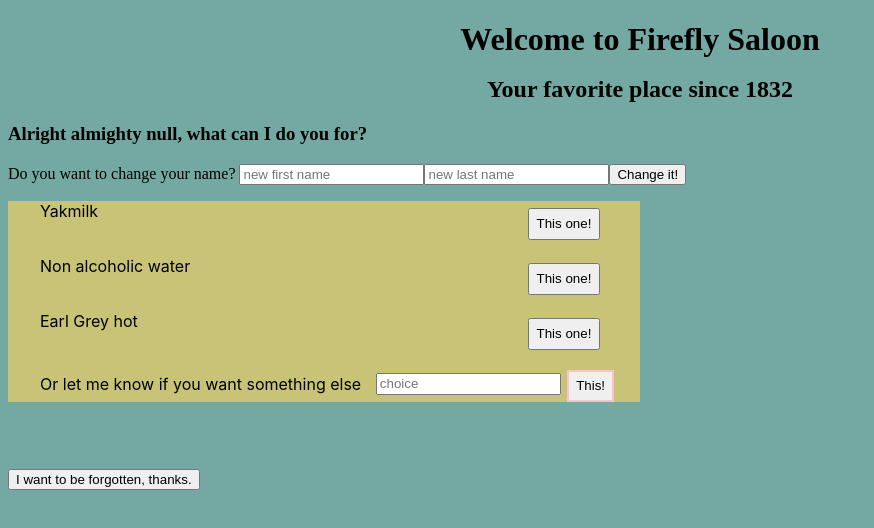
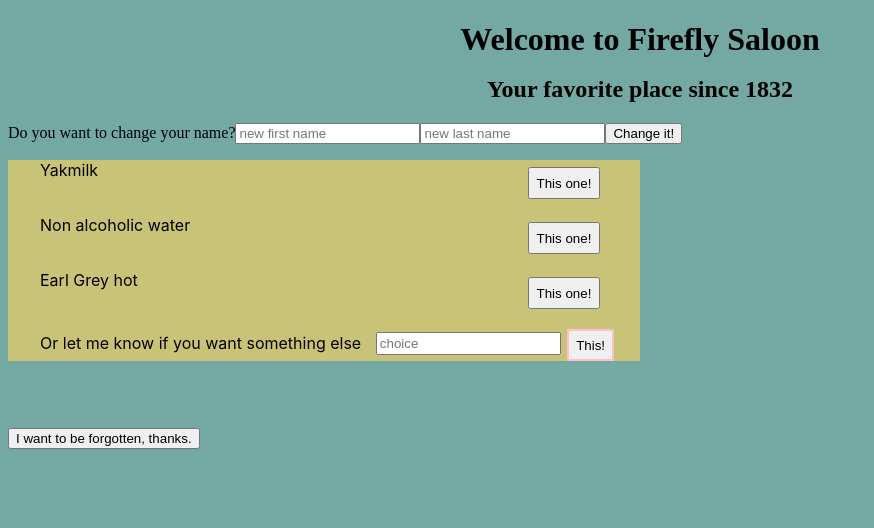
Before and after one commit to LadyLockheed/lab1Angular, an Angular app: page / in a window 1280 px wide. Both pictures are taken after a click on the button "Done!". Shown: the top 528 px of the page, without its empty margins (0-874 px from the left). Built offline with nearby package versions, Linux system fonts and the light colour scheme.

Commit message:
fixat forgotten, forgotten meddelande, the usual inkl annat

```diff
--- a/src/app/app.component.html
+++ b/src/app/app.component.html
@@ -1,4 +1,5 @@
 <app-header></app-header>
-<app-dialogue [displayStrangerText]="forgottenUser"></app-dialogue>
 
-<app-right-to-be-forgotten (forgetUser)="handleForgetUser()"></app-right-to-be-forgotten>
+<app-dialogue [displayStrangerText]="forgottenUser" (userLogedIn)="userLogedIn()"></app-dialogue>
+
+<app-right-to-be-forgotten [userIsForgotten]="forgottenUser" (forgetUser)="handleForgetUser()"></app-right-to-be-forgotten>
--- a/src/app/app.component.ts
+++ b/src/app/app.component.ts
@@ -1,4 +1,4 @@
-import { Component, } from '@angular/core';
+import { Component,Input } from '@angular/core';
 
 @Component({
   selector: 'app-root',
@@ -9,7 +9,12 @@ export class AppComponent {
   title = 'lab1Angular';
 
 
-  forgottenUser:boolean;
+userLogedIn(){
+  this.forgottenUser=false;
+}
+
+
+  forgottenUser;
   handleForgetUser(){
 
     console.log("från forgotten till app component är forgetuser: ", this.forgottenUser);
--- a/src/app/dialogue/dialogue.component.html
+++ b/src/app/dialogue/dialogue.component.html
@@ -1,9 +1,6 @@
-
-
-    <!-- <p>Displaystrangertext i dialogue: {{displayStrangerText}}</p>
-    <p>Displaybeverages är nu: {{displayBeverages}}</p> -->
 
     <!-- Visar strangertext och namninput formulär -->
+
     <div *ngIf="displayStrangerText">
 
         <h3>Howdy, stranger. Haven't seen your face around here before. What's your name?
@@ -16,10 +13,9 @@
 
     </div>
 
-
     <!-- Visar välkommen namn text -->
     <div *ngIf="displayNameText && !displayStrangerText">
-        <h3 >{{welcomeNameText}}</h3>
+       <h3 *ngIf="welcomeNameText">Alright almighty {{welcomeNameText}}. What can I do you for?</h3>
     </div>
 
     <!-- Visar the usual knapp -->
@@ -30,7 +26,7 @@
     <!-- Visar formulär för att ändra sitt namn -->
     <div *ngIf="displayChangeNameForm && !displayStrangerText">
 
-        Do you want to change your name?
+        <label>Do you want to change your name?</label>
         <input type="text" placeholder="new first name" (keyup)="onKeyUpChangeFirstName($event)">
 
         <input type="text" placeholder="new last name" (keyup)="onKeyUpChangeLastName($event)">
@@ -45,9 +41,6 @@
     </div>
 
 
-
-
-
     <!-- Visar text om man tar bort sitt namn -->
     <div *ngIf="forgottenUser && !displayStrangerText" class="forgetUser">
         {{glomdeUser}}
--- a/src/app/dialogue/dialogue.component.ts
+++ b/src/app/dialogue/dialogue.component.ts
@@ -17,7 +17,7 @@ export class DialogueComponent implements OnInit {
   displayBeverages:boolean=false;
   displayTheUsual:boolean=false;
   //ev ta bort denna och återanvänd displaystrangertext
-  @Input() forgottenUser:boolean;
+  // @Input() forgottenUser:boolean;
   glomdeUser:string="Du tog bort mig!";
   displayChangeNameForm:boolean=false;
   changedFirstName:string;
@@ -72,18 +72,24 @@ export class DialogueComponent implements OnInit {
   //knappen som sparar namnet man skrivit in
   saveNameButton(){
 
-  this.displayStrangerText=false;
-  this.displayNameText=true;
-  this.displayBeverages=true;
-  this.displayChangeNameForm=true;
+    this.displayStrangerText=false;
+    this.displayNameText=true;
+    this.displayBeverages=true;
+    this.displayChangeNameForm=true;
 
-  this.welcomeNameText="Alright almighty "+this.inputFirstName+", what can I do you for?"
+    //skriver ut välkomsttext
+    this.welcomeNameText=this.inputFirstName;
+
 
     //för att skicka till servicefilen
     this.saloonDataService.saveFirstName(this.inputFirstName)
     this.saloonDataService.saveLastName(this.inputLastName)
+    //TODO skicka forgottenuser som false till app component
 
+      this.userLogedIn.emit(this.displayStrangerText)
   }
+  //skickas till appcomponent
+      @Output() userLogedIn=new EventEmitter<boolean>();
 
   onKeyUpChangeFirstName(event){
     this.changedFirstName=event.target.value;
@@ -100,7 +106,9 @@ export class DialogueComponent implements OnInit {
 
     //den ändrar namnet i local storage och visar det nya namnet när man uppdaterar sidan, men jag får den inte att uppdatera sig.
     this.inputFirstName=this.saloonDataService.getName();
-    this.welcomeNameText="Alright almighty "+this.inputFirstName+", what can I do you for?"
+    //! Håller på att greja här!
+    this.welcomeNameText=this.inputFirstName
+    // this.welcomeNameText="Alright almighty "+this.inputFirstName+", what can I do you for?"
 
   }
 
--- a/src/app/right-to-be-forgotten/right-to-be-forgotten.component.css
+++ b/src/app/right-to-be-forgotten/right-to-be-forgotten.component.css
@@ -1,3 +1,9 @@
 .forgetUserButton{
     margin-top:5em;
 }
+
+.userIsForgotten{
+    font-family: monospace;
+    font-weight:bold;
+    font-size:2em;
+}
--- a/src/app/right-to-be-forgotten/right-to-be-forgotten.component.html
+++ b/src/app/right-to-be-forgotten/right-to-be-forgotten.component.html
@@ -1,2 +1,4 @@
 
 <button (click)="emptyLocalStorageButton()" class="forgetUserButton">I want to be forgotten, thanks.</button>
+
+<p *ngIf="userIsForgotten" class="userIsForgotten">{{forgottenUserText}}</p>
--- a/src/app/right-to-be-forgotten/right-to-be-forgotten.component.ts
+++ b/src/app/right-to-be-forgotten/right-to-be-forgotten.component.ts
@@ -11,29 +11,31 @@ export class RightToBeForgottenComponent implements OnInit {
   constructor(public saloonDataService:SaloonDataService) { }
 
   ngOnInit(): void {
+   this.userIsForgotten=false;
   }
 
+  //styr om texten glömt bort ska komma upp
+  @Input () userIsForgotten:boolean;
+  forgottenUserText:string="----You are no more----"
 
-  forgottenUser:boolean=true;
-
-
+  @Output() forgetUser = new EventEmitter<void>();
 
   emptyLocalStorageButton(){
+
+    //anropar funktion som tömmer local storage på allt.
     this.saloonDataService.emptyLocalStorage();
 
-    //TODO boolean displayStrangerText ska skickas från dialogue hit.
-    //TODO antagligen även boolean för displayBeverages}
-    //TODO Ska jag skapa en ny funktion här i där det skapas massa grejer, templates och annat??? OCh sen skicka den istället för booleanen till dialogue????
+    //visar "user är borttagen"-text
+    this.userIsForgotten=true;
 
-    //Detta skickar ett event enbart, för att visa mottagaren att nånting har hänt.
+    //Detta skickar ett event enbart, för att visa mottagaren att nånting har hänt. Skickas till app component
     this.forgetUser.emit()
-    console.log("från forgotten till app component");
-  console.log("forgotten.ForgetUser är: ", this.forgetUser);
+
 
 
   }
 
-    @Output() forgetUser = new EventEmitter<void>();
+
 
 
 
--- a/src/app/saloon-data.service.ts
+++ b/src/app/saloon-data.service.ts
@@ -46,7 +46,6 @@ export class SaloonDataService {
   saveSelectedBeverage(selectedBeverage:string){
 
     localStorage.setItem("selectedBeverage",selectedBeverage)
-
   }
 
   newBeverage;
--- a/src/app/select-beverage/select-beverage.component.ts
+++ b/src/app/select-beverage/select-beverage.component.ts
@@ -12,8 +12,6 @@ export class SelectBeverageComponent implements OnInit {
   beverages:Beverage[]=[];
   @Input()chosenBeverage:string;
   ownChoice:string;
-  //!Den här funkade inte. Se nedan.
-  // order:string;
 
   //injecerar från service. saloonDataService kan heta vad som helst.
   constructor(public saloonDataService:SaloonDataService) { }
@@ -23,7 +21,6 @@ export class SelectBeverageComponent implements OnInit {
     this.beverages=this.saloonDataService.getBeverages()
   }
 
-  //!Varför funkar det inte att ha order propertyn här inne och uppdatera? Då står chosen som undefined.
   selectBeverageButton(selectedBeverage: string){
 
     //sätter om chosen till det man skrivit in.
@@ -51,7 +48,4 @@ export class SelectBeverageComponent implements OnInit {
 
   }
 
-
-
-
 }
--- a/src/app/the-usual/the-usual.component.ts
+++ b/src/app/the-usual/the-usual.component.ts
@@ -11,13 +11,14 @@ export class TheUsualComponent implements OnInit {
   constructor(public saloonDataService:SaloonDataService) { }
 
   welcomeBackText:string;
-  firstName:string=this.saloonDataService.getName();
-  theUsualBeverage:string=this.saloonDataService.getSelectedBeverage();
+  firstName:string;
+  theUsualBeverage:string;
   displayTheUsualButton:boolean=false;
 
   ngOnInit(): void {
 
-
+    this.firstName=this.saloonDataService.getName();
+    this.theUsualBeverage=this.saloonDataService.getSelectedBeverage();
     if (this.theUsualBeverage==null){
       this.welcomeBackText="Welcome back "+this.firstName+". Choose your poison."
     }
@@ -35,13 +36,20 @@ export class TheUsualComponent implements OnInit {
 //Ska jag ha en event emitter och sen skicka this.theUsual till select beverage så den skriver ut det i this.order?
 // usual:string;
   theUsualButton(){
+
+
+
     this.displayTheUsualBeverage.emit(this.theUsualBeverage)
     // this.usual=this.saloonDataService.getSelectedBeverage()
     console.log("The usual, the usual button, theusualbeverage som skickas till select beverages är: ", this.displayTheUsualBeverage);
 
+    //!Fixar problem: The usual knapp funkar bara en gång.
+
+
 
   }
 
+  //skickar till app dialogue, skickas vidare till select beverage
   @Output()displayTheUsualBeverage=new EventEmitter<string>();
 
 
```
Also changed, not shown: src/app/select-beverage/select-beverage.component.html (+2 -5 lines), src/app/the-usual/the-usual.component.html (line endings or trailing spaces).
